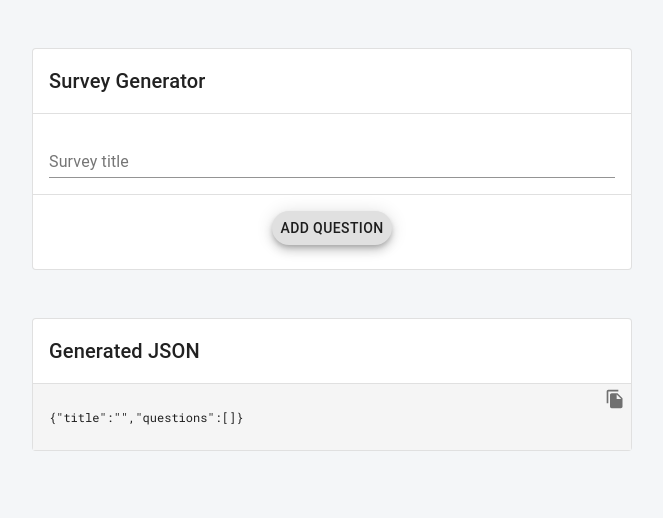
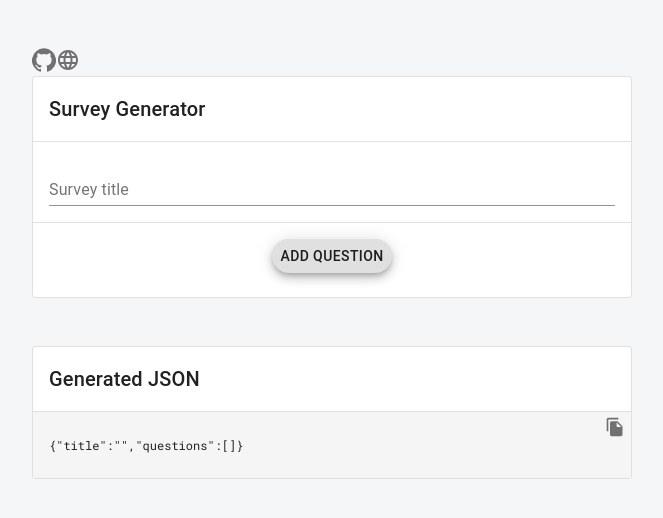
Before and after one commit to thomasbrettell/survey-json-generator, a React (Create React App) app: page / in a window 1280 px wide. Shown: the top 518 px of the page, without its empty margins (308-971 px from the left). Built offline with nearby package versions, Linux system fonts and the light colour scheme.

Commit message:
Added links

```diff
--- a/src/App.js
+++ b/src/App.js
@@ -1,6 +1,8 @@
 import {useState} from 'react';
 import styles from './App.module.css';
 import { Container } from '@material-ui/core';
+import GitHubIcon from '@material-ui/icons/GitHub';
+import LanguageIcon from '@material-ui/icons/Language';
 
 import SurveyGenerator from './components/SurveyGenerator/SurveyGenerator';
 import JSONOutput from './components/JSONOutput/JSONOutput';
@@ -45,6 +47,8 @@ function App() {
 
   return (
     <Container disableGutters className={styles.app} maxWidth='sm'>
+      <a href='https://github.com/thomasbrettell/survey-json-generator' target='_blank' rel="noreferrer"><GitHubIcon className={styles.icon}/></a>
+      <a href='https://thomasbrettell.com/' target='_blank' rel="noreferrer"><LanguageIcon className={styles.icon}/></a>
       <SurveyGenerator
         onAddQuestion={addQuestion}
         onUpdateTitle={updateTitle}
--- a/src/App.module.css
+++ b/src/App.module.css
@@ -1 +1 @@
-.app{padding-top:48px;padding-bottom:48px}
+.app{padding-top:48px;padding-bottom:48px}.icon{fill:#707070}
--- a/src/App.module.less
+++ b/src/App.module.less
@@ -2,3 +2,7 @@
   padding-top: 48px;
   padding-bottom: 48px;
 }
+
+.icon {
+  fill: #707070;
+}
```
